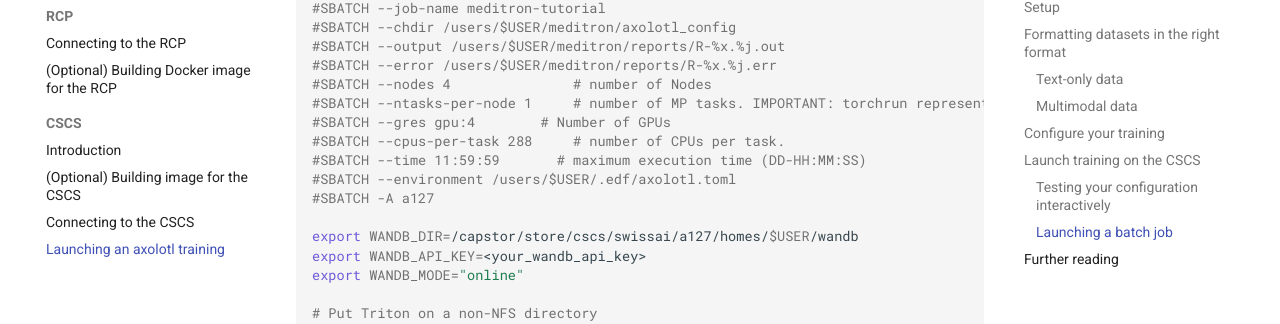
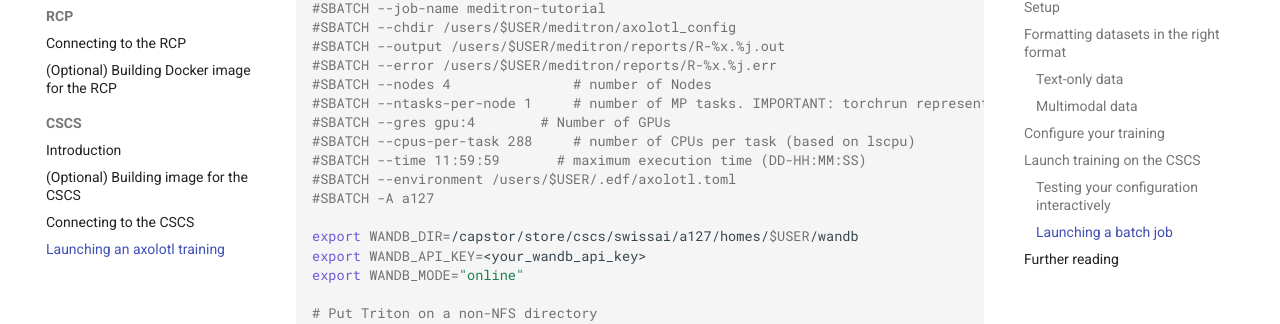
Before and after one commit to EPFLiGHT/LiGHT-doc, an MkDocs documentation site: the page built from docs/clusters/cscs/axolotl_training.md, in a window 1280 px wide and 900 px high, scrolled down 6507 px. Shown: the part 128-452 px from the top of the window. Built offline with MkDocs 1.6.1 and Material for MkDocs 9.7.7, drawn with Linux system fonts in a browser that asks for light colours.

Commit message:
Add cpu info

```diff
--- a/docs/clusters/cscs/axolotl_training.md
+++ b/docs/clusters/cscs/axolotl_training.md
@@ -313,7 +313,7 @@
 #SBATCH --nodes 4               # number of Nodes
 #SBATCH --ntasks-per-node 1     # number of MP tasks. IMPORTANT: torchrun represents just 1 Slurm task
 #SBATCH --gres gpu:4        # Number of GPUs
-#SBATCH --cpus-per-task 288     # number of CPUs per task.
+#SBATCH --cpus-per-task 288     # number of CPUs per task (based on lscpu)
 #SBATCH --time 11:59:59       # maximum execution time (DD-HH:MM:SS)
 #SBATCH --environment /users/$USER/.edf/axolotl.toml
 #SBATCH -A a127
```
